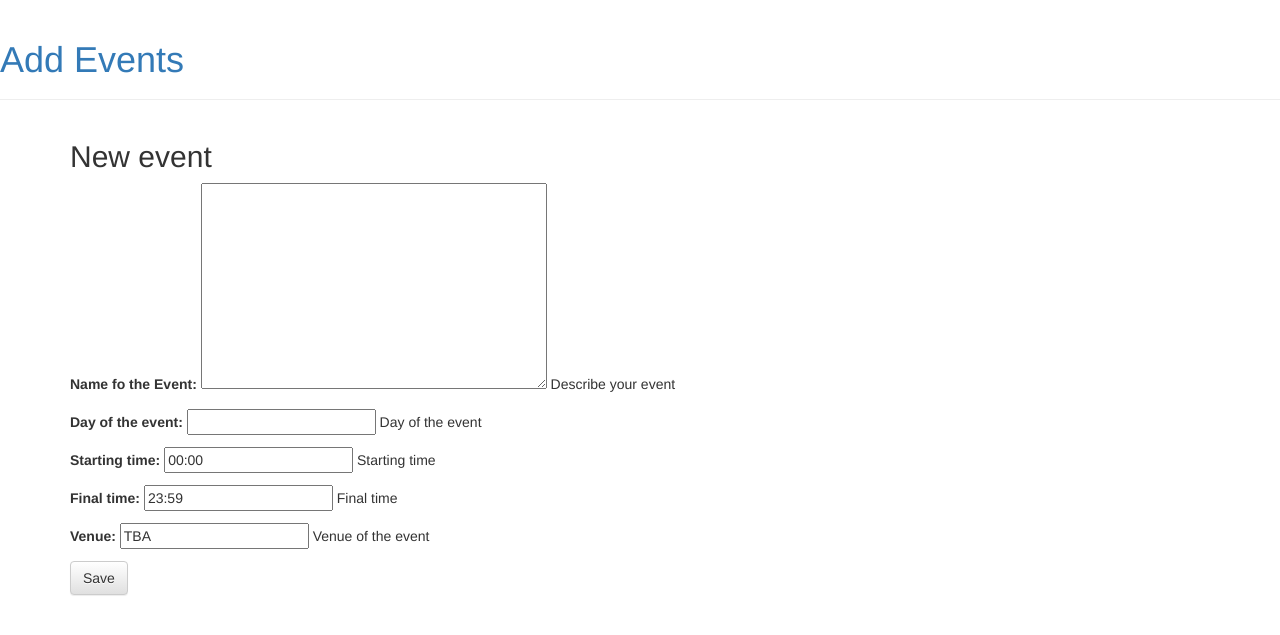
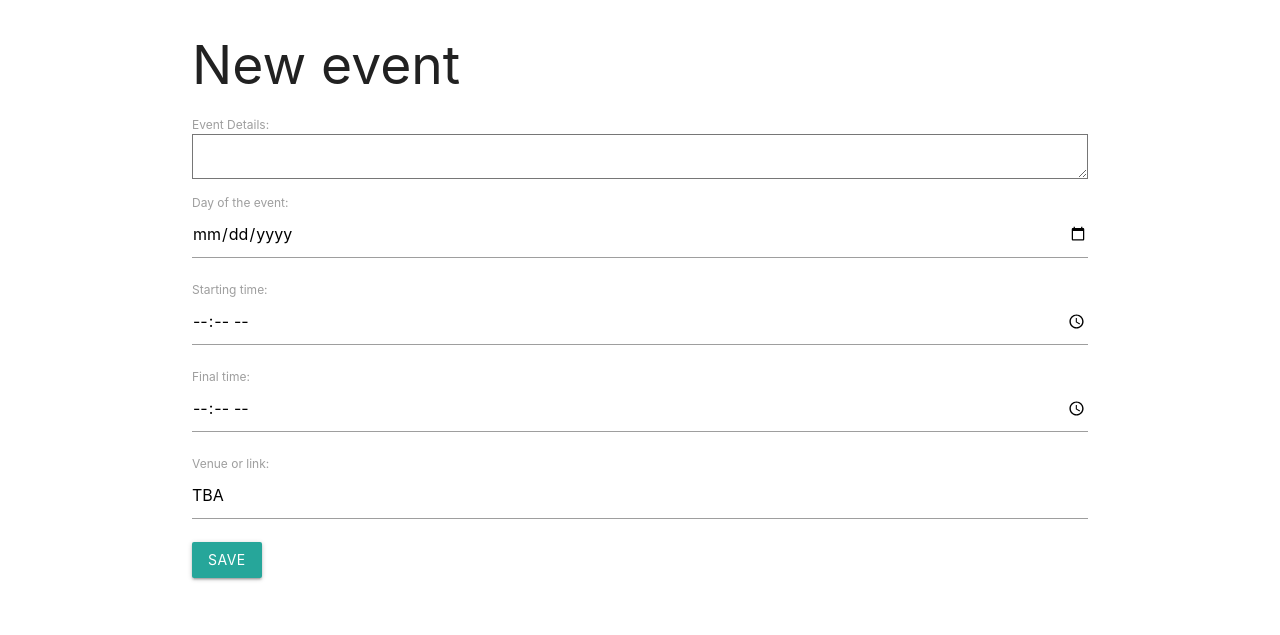
Before and after one commit to KamandPrompt/SNTC-Calendar, a Django app: template events/templates/events/event_edit.html in a window 1280 px wide. Shown: the top 635 px of the page. Run offline with Django 3.2, Linux system fonts and the light colour scheme; the template is opened without the code that fills it: values that come from a table or form of the project are taken from there, others are empty; some libraries are stand-ins or nearby versions.

Commit message:
event addition without staff

```diff
--- a/events/forms.py
+++ b/events/forms.py
@@ -1,8 +1,15 @@
 from django import forms
 
 from .models import Event
+
+class DateInput(forms.DateInput):
+    input_type = 'date'
+
+class TimeInput(forms.DateInput):
+    input_type = 'time'
 
 class EventForm(forms.ModelForm):
     class Meta:
         model = Event
         fields = ('name', 'day', 'start_time', 'end_time', 'venue')
+        widgets = {'day':DateInput(),'start_time':TimeInput(),'end_time':TimeInput()}
--- a/events/models.py
+++ b/events/models.py
@@ -11,12 +11,12 @@ from datetime import datetime
 def_end=datetime.now().replace(hour=23,minute=59)
 def_start=datetime.now().replace(hour=0,minute=0)
 class Event(models.Model):
-    club= models.CharField(u'Club name', help_text=u'the name of your club',max_length=100,blank=False,null=True)
-    name = models.TextField(u'Name fo the Event', help_text=u'Describe your event',null=True,blank=False)
-    day = models.DateField(u'Day of the event', help_text=u'Day of the event')
-    start_time = models.TimeField(u'Starting time', help_text=u'Starting time',default=def_start)
-    end_time = models.TimeField(u'Final time', help_text=u'Final time',default=def_end)
-    venue= models.CharField(u'Venue', help_text=u'Venue of the event',max_length=100,blank=True,null=True, default='TBA')
+    club= models.CharField(u'Club name', max_length=100, blank=False, null=True)
+    name = models.TextField(u'Event Details', null=True,blank=False)
+    day = models.DateField(u'Day of the event')
+    start_time = models.TimeField(u'Starting time', default=def_start)
+    end_time = models.TimeField(u'Final time', default=def_end)
+    venue= models.CharField(u'Venue or link',max_length=100, blank=True, null=True, default='TBA')
 
     class Meta:
         verbose_name = u'Scheduling'
--- a/events/templates/events/base.html
+++ b/events/templates/events/base.html
@@ -2,14 +2,32 @@
 <html>
     <head>
         <title>Activities | IIT Mandi</title>
-        <link rel="stylesheet" href="//maxcdn.bootstrapcdn.com/bootstrap/3.2.0/css/bootstrap.min.css">
-        <link rel="stylesheet" href="//maxcdn.bootstrapcdn.com/bootstrap/3.2.0/css/bootstrap-theme.min.css">
-        <link href='//fonts.googleapis.com/css?family=Lobster&subset=latin,latin-ext' rel='stylesheet' type='text/css'>
+        {% block css %}
+        <link href="https://fonts.googleapis.com/icon?family=Material+Icons" rel="stylesheet">
+        <link rel="stylesheet" href="https://cdnjs.cloudflare.com/ajax/libs/materialize/1.0.0-rc.1/css/materialize.min.css" integrity="sha256-qj3p6P1fJIV+Ndv7RW1ovZI2UhOuboj9GcODzcNFIN8=" crossorigin="anonymous" />
+        {% endblock css %}
     </head>
     <body>
+        {% block javascript %}
+        <script
+          src="https://code.jquery.com/jquery-3.3.1.min.js"
+          integrity="sha256-FgpCb/KJQlLNfOu91ta32o/NMZxltwRo8QtmkMRdAu8="
+          crossorigin="anonymous"></script>
+
+        <script src="https://cdnjs.cloudflare.com/ajax/libs/materialize/1.0.0-rc.1/js/materialize.min.js" integrity="sha256-SrBfGi+Zp2LhAvy9M1bWOCXztRU9Ztztxmu5BcYPcPE=" crossorigin="anonymous"></script>
+
+        <script>
+        $(document).ready(function(){
+
+          // Initialize materialize data picker
+          $('.datepicker').datepicker({'format': 'yyyy-mm-dd'});
+          $('select').formSelect();
+
+        });
+        </script>
+        {% endblock javascript %}
         <div class="page-header">
-            <a href="{% url 'event_new' %}" class="top-menu">
-            <h1><a href="/">Add Events</a></h1>
+            {% if user.is_authenticated %}<a href="{% url 'event_new' %}" class="top-menu"></a>{% endif %}
         </div>
         <div class="content container">
             <div class="row">
--- a/events/templates/events/event_edit.html
+++ b/events/templates/events/event_edit.html
@@ -1,4 +1,6 @@
 {% extends 'events/base.html' %}
+{% load materializecss %}
+{{ form|materializecss }}
 
 {% block content %}
     <h2>New event</h2>
--- a/events/views.py
+++ b/events/views.py
@@ -1,7 +1,7 @@
 # -*- coding: utf-8 -*-
 from __future__ import unicode_literals
 from.models import Event
-from django.shortcuts import render
+from django.shortcuts import render, redirect
 from datetime import datetime, timedelta
 import pytz
 from .forms import EventForm
@@ -44,13 +44,15 @@ def change_list(request):
 # Create your views here.
 
 def event_new(request):
+    if not request.user.is_authenticated:
+        return redirect('/admin')
     if request.method == "POST":
         form = EventForm(request.POST)
         if form.is_valid():
             event = form.save(commit=False)
             event.club = request.user
             event.save()
-            # return redirect('post_detail', pk=post.pk)
+            return redirect('change_list')
     else:
         form = EventForm()
     return render(request, 'events/event_edit.html', {'form': form})
--- a/mycalendar/settings.py
+++ b/mycalendar/settings.py
@@ -37,7 +37,8 @@ INSTALLED_APPS = [
     'django.contrib.sessions',
     'django.contrib.messages',
     'django.contrib.staticfiles',
-    'events.apps.EventsConfig'
+    'events.apps.EventsConfig',
+    'materializecssform',
 ]
 
 MIDDLEWARE = [
--- a/requirements.txt
+++ b/requirements.txt
@@ -1,2 +1,3 @@
 django>=1.11.19
 pytz==2017.2
+django-materializecss-form>=1.1.17
```
Also changed, not shown: events/templates/events/change_list.html (+19 -2 lines), events/migrations/0023_auto_20210103_0329.py (added), events/migrations/0024_auto_20210103_0343.py (added), events/migrations/0025_auto_20210103_0405.py (added), events/migrations/0026_auto_20210103_0429.py (added).
